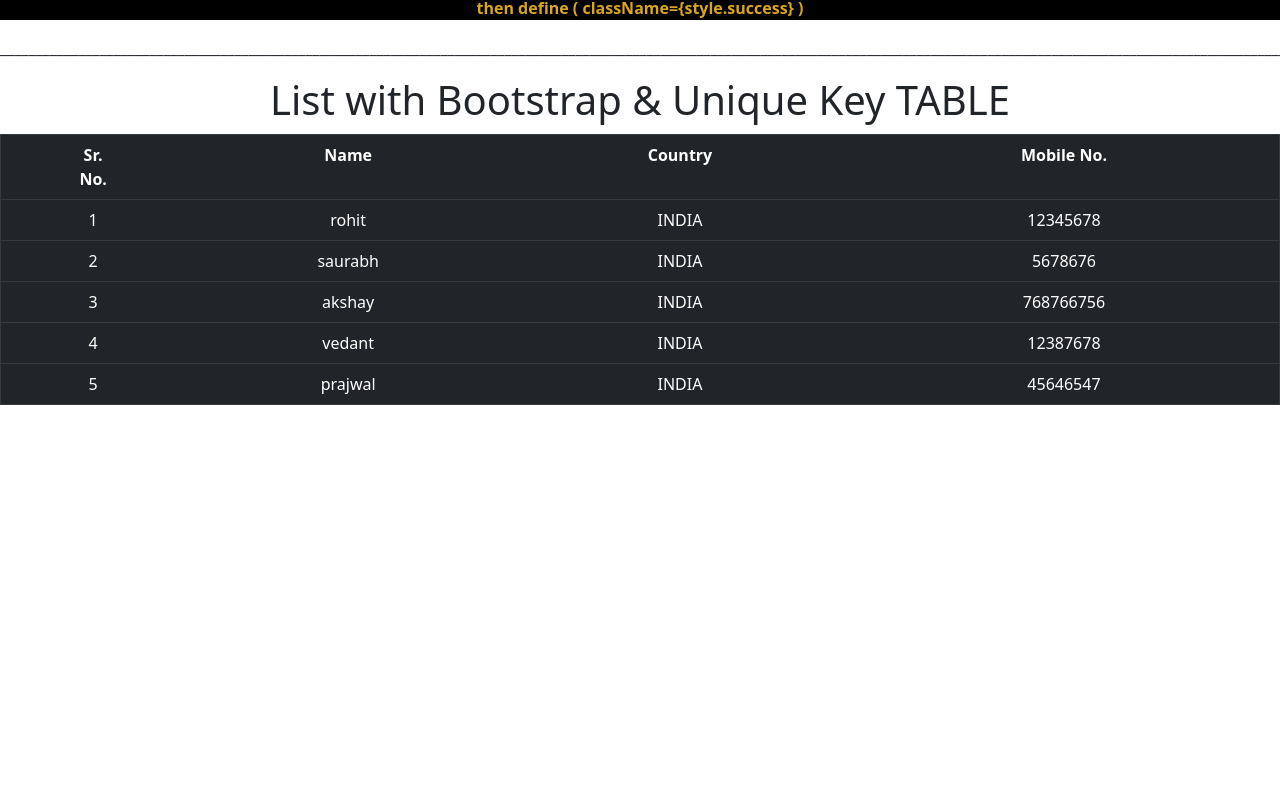
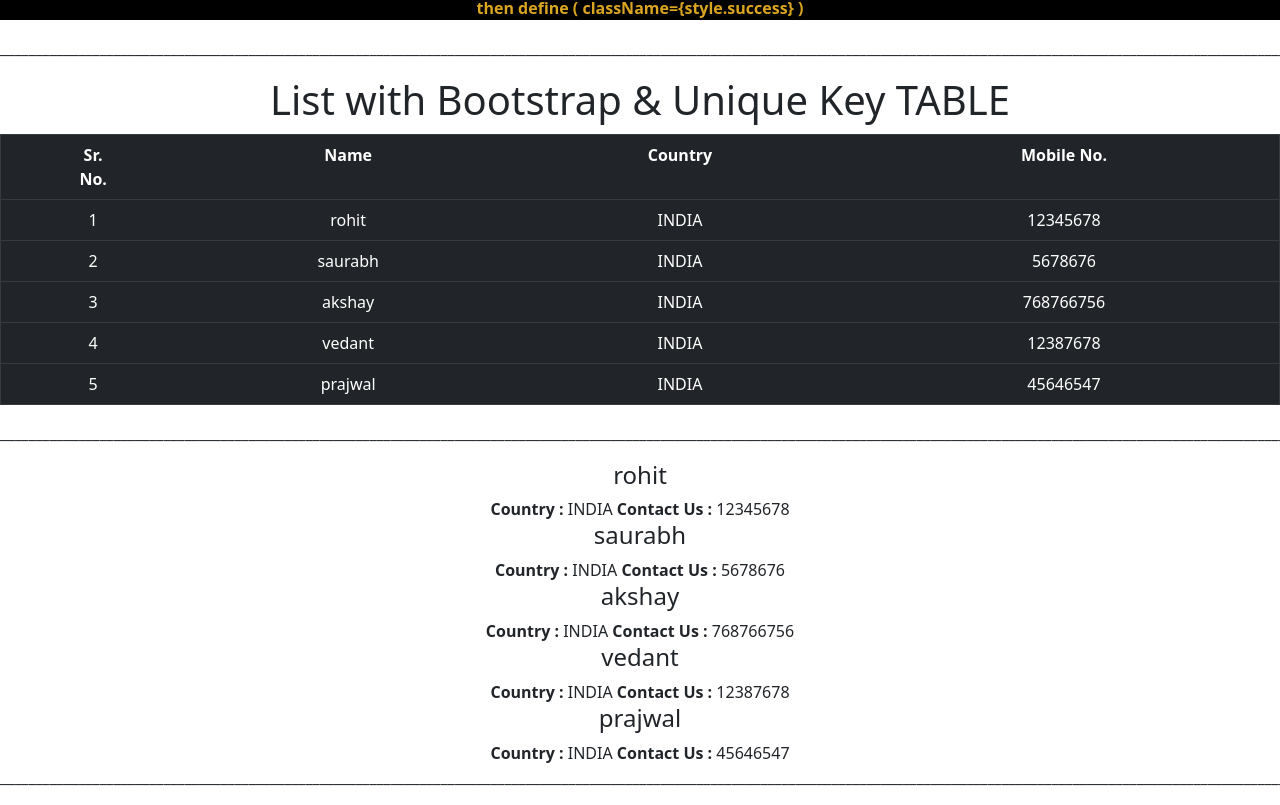
Before and after one commit to Rohit3920/React-practise, a React (Create React App) app: page / in a window 1280 px wide. Shown: the part 4274-5079 px from the top of the page. Before the commit the page ends 4695 px from the top, so only its background shows below. Built offline with nearby package versions, Linux system fonts and the light colour scheme.

Commit message:
Re-use Component as a props

```diff
--- a/src/App.js
+++ b/src/App.js
@@ -23,6 +23,7 @@ import ShouldComponentUpdateCls from './Component/ShouldComponentUpdateCls';
 import HookUseEffect from './Component/HookUseEffect';
 import Styling from './Component/Styling';
 import HandleArray from './Component/HandleArray';
+import ReUseComponent from './Component/ReUseComponent';
 
 function App() {
 
@@ -114,6 +115,12 @@ function App() {
 
     <HandleArray />
 
+    <p>_____________________________________________________________________________________________________________________________________________________________________________________________________________</p>
+
+    <ReUseComponent />
+
+    <p>_____________________________________________________________________________________________________________________________________________________________________________________________________________</p>
+
 
 
       {/* <BrowserRouter >
--- /dev/null
+++ b/src/Component/ReUseComponent.js
@@ -0,0 +1,28 @@
+import ReUseComponentchild from "./ReUseComponentchild";
+
+function ReUseComponent(){
+
+    const userInfo = [
+        { name: 'rohit', country: "INDIA", Mobile: 12345678 },
+        { name: 'saurabh', country: "INDIA", Mobile: 5678676 },
+        { name: 'akshay', country: "INDIA", Mobile: 768766756 },
+        { name: 'vedant', country: "INDIA", Mobile: 12387678 },
+        { name: 'prajwal', country: "INDIA", Mobile: 45646547 },
+    ]
+
+    return(
+        <div>
+
+        {
+            userInfo.map((info, i) =>
+            <ReUseComponentchild data={info} />
+            )
+        }
+        </div>
+    )
+
+
+
+}
+
+export default ReUseComponent;
--- /dev/null
+++ b/src/Component/ReUseComponentchild.js
@@ -0,0 +1,16 @@
+function ReUseComponentchild(props){
+const {name, country, Mobile} = props.data;
+    return(
+
+        <div>
+            <h4>{name}</h4>
+            <span><b>Country :</b> {country} </span>
+            <span><b>Contact Us :</b> {Mobile}</span>
+
+        </div>
+
+
+    )
+}
+
+export default ReUseComponentchild;
```
